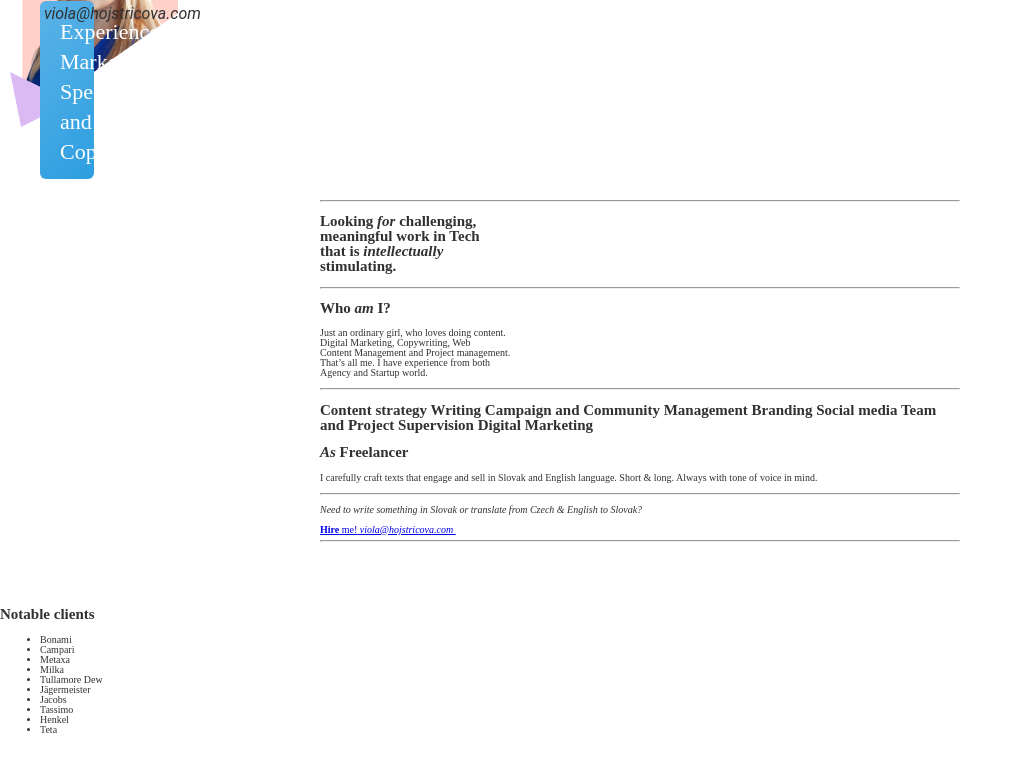
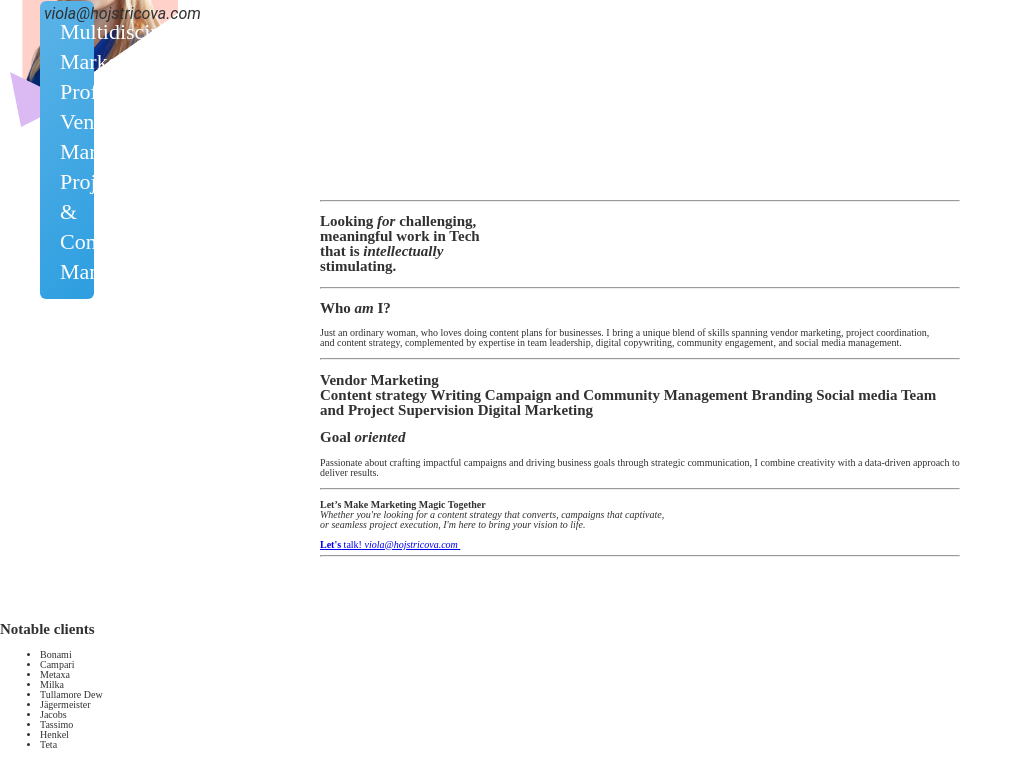
Before and after one commit to westrem/hojstricova.com, a website: page v2/src/index.html in a window 1280 px wide. Shown: the part 142-902 px from the top of the page, without its empty margins (0-1023 px from the left). Drawn offline with Linux system fonts and the light colour scheme; files that its build step writes are made by us from their sources.

Commit message:
Update Dec 2024

```diff
--- a/v2/src/index.html
+++ b/v2/src/index.html
@@ -4,7 +4,7 @@
 <head>
   <meta charset="utf-8">
   <title>Viola Hojstricova</title>
-  <meta name="description" content="Experienced Marketing Specialist and Copywriter with experience from both Agency and Startup world.">
+  <meta name="description" content="Multidisciplinary Marketing Professional | Vendor Marketing | Project & Content Manager with experience from both Agency and Startup world.">
   <meta name="viewport" content="width=device-width, initial-scale=1">
 
   <link href="https://fonts.googleapis.com/css2?family=Poppins:ital,wght@0,300;0,400;0,500;0,700;1,200;1,300;1,400;1,500&display=swap" rel="stylesheet">
@@ -37,7 +37,7 @@
   <meta property="og:title" content="Viola Hojstricova" />
   <meta property="og:url" content="https://hojstricova.com" />
   <meta property="og:image" content="https://hojstricova.com/images/og.jpg?v={*version*}" />
-  <meta property="og:description" content="Experienced Marketing Specialist and Copywriter with experience from both Agency and Startup world." />
+  <meta property="og:description" content="Multidisciplinary Marketing Professional | Vendor Marketing | Project & Content Manager with experience from both Agency and Startup world." />
 </head>
 
 <body>
@@ -45,7 +45,7 @@
     <header>
       <h1>I’m <strong>Viola Hojstricova<span>.</span></strong></h1>
 
-      <blockquote>Experienced Marketing Specialist and Copywriter<span>.</span></blockquote>
+      <blockquote>Multidisciplinary Marketing Professional<br/>Vendor Marketing<br/>Project &amp; Content Manager</blockquote>
     </header>
 
     <section class="navigation">
@@ -86,11 +86,12 @@
         </h2>
 
         <p>
-          Just an ordinary girl, who loves doing content.<br />
-          Digital Marketing, Copywriting, Web<br />
-          Content Management and Project management.<br />
-          That’s all me. I&nbsp;have experience from both<br />
-          Agency and Startup world.
+          Just an ordinary woman, who loves doing content plans
+          for businesses. I&nbsp;bring a&nbsp;unique blend of&nbsp;skills
+          spanning vendor marketing, project coordination,
+          and&nbsp;content strategy, complemented by&nbsp;expertise
+          in&nbsp;team leadership, digital copywriting, community
+          engagement, and&nbsp;social media management.
         </p>
       </section>
 
@@ -98,17 +99,20 @@
 
       <section class="s-keywords">
         <h2 class="text-base--light">
+          Vendor Marketing<br/>
           <b>Content strategy</b> <span class="underline color--purple rotate--plus-200">Writing</span> Campaign and Community Management <span class="underline color--green">Branding</span> <strong>Social media</strong> Team and Project Supervision <span class="underline color--brick rotate--plus-125"><b>Digital&nbsp;Marketing</b></span>
         </h2>
       </section>
 
       <section class="s-freelance">
         <h2 class="text-base--light">
-          <em>As</em> <strong>Free</strong><b>lancer</b>
+          <strong>Goal</strong> <em>oriented</em>
         </h2>
 
         <p>
-          I&nbsp;carefully craft texts that engage and sell in Slovak and English language. Short&nbsp;&amp;&nbsp;long. Always with tone of voice in mind.
+          Passionate about crafting impactful campaigns and driving
+          business goals through strategic communication, I&nbsp;combine creativity
+          with a&nbsp;data-driven approach to deliver results.
         </p>
       </section>
 
@@ -116,12 +120,16 @@
 
       <section class="s-hire">
         <p>
+          <strong>Let’s Make Marketing Magic Together</strong><br/>
           <em>
-            Need to write something in Slovak or translate from Czech&nbsp;&amp;&nbsp;English to Slovak?
+            Whether you're looking for a content strategy that converts,
+            campaigns that captivate,<br/>
+            or seamless project execution,
+            I'm here to bring your vision to life.
           </em>
         </p>
 
-        <a href="mailto:viola&#64;hojstricova.com" class="button"><span><strong>Hire</strong> me!</span><i class="print-only">&nbsp;viola&#64;hojstricova.com&nbsp;</i></a>
+        <a href="mailto:viola&#64;hojstricova.com" class="button"><span><strong>Let's</strong> talk!</span><i class="print-only">&nbsp;viola&#64;hojstricova.com&nbsp;</i></a>
       </section>
 
       <hr />
--- a/v2/src/styles/main.scss
+++ b/v2/src/styles/main.scss
@@ -258,7 +258,7 @@ header {
     }
 
     br {
-      display: none;
+      //display: none;
     }
   }
 
@@ -531,6 +531,11 @@ section {
         font-size: $mobile-text-headline-size-2;
         line-height: $mobile-text-headline-lh-2;
       }
+
+      @include moreThan660 {
+        padding-top: 35px;
+      }
+
       @include moreThan1200 { // Wide
         padding-top: 60px;
         margin-bottom: 42px;
@@ -545,6 +550,15 @@ section {
       }
       @include moreThan1440 { // Max wrapper width
         left: 740px;
+      }
+    }
+
+    p {
+      @include moreThan660 {
+        padding-left: 250px;
+      }
+      @include moreThan1200 {
+        padding-left: 0px;
       }
     }
 
```
Also changed, not shown: v2/src/images/og.jpg.
